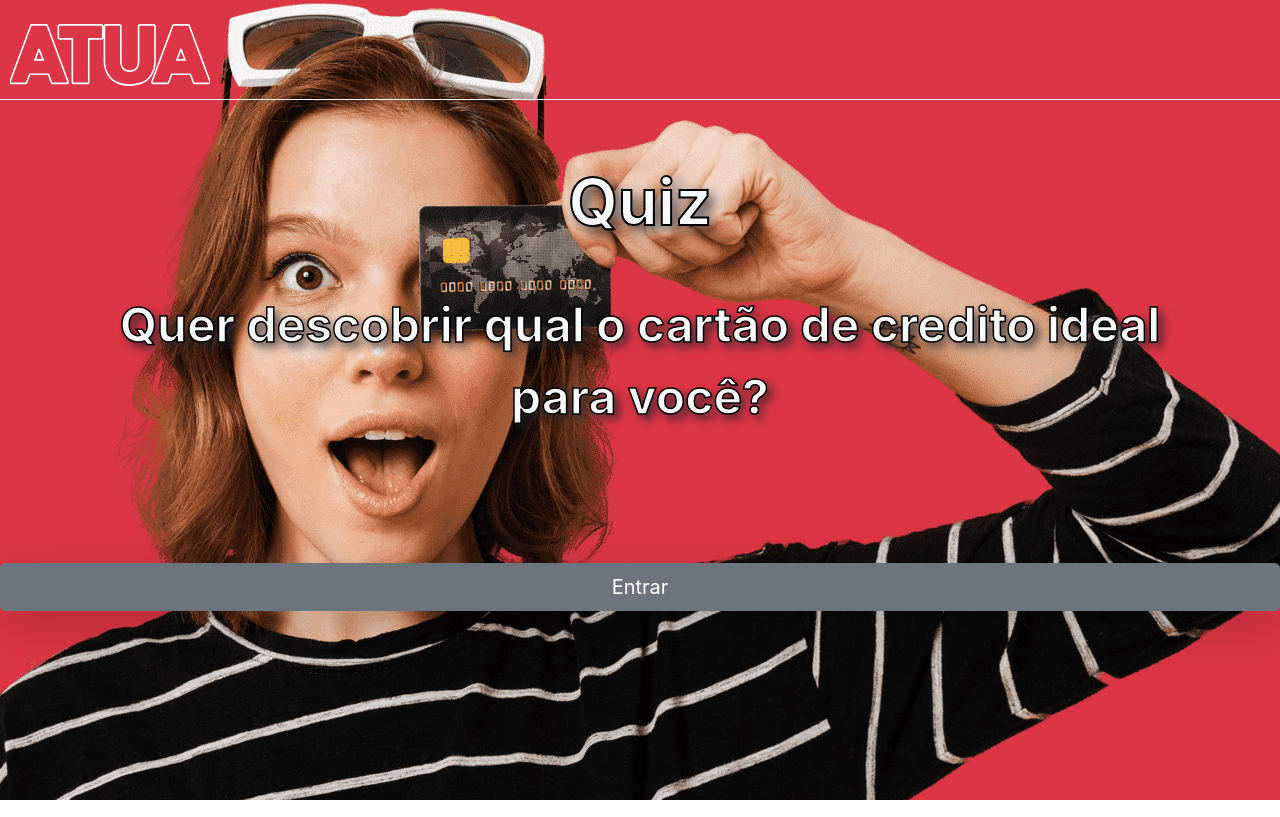
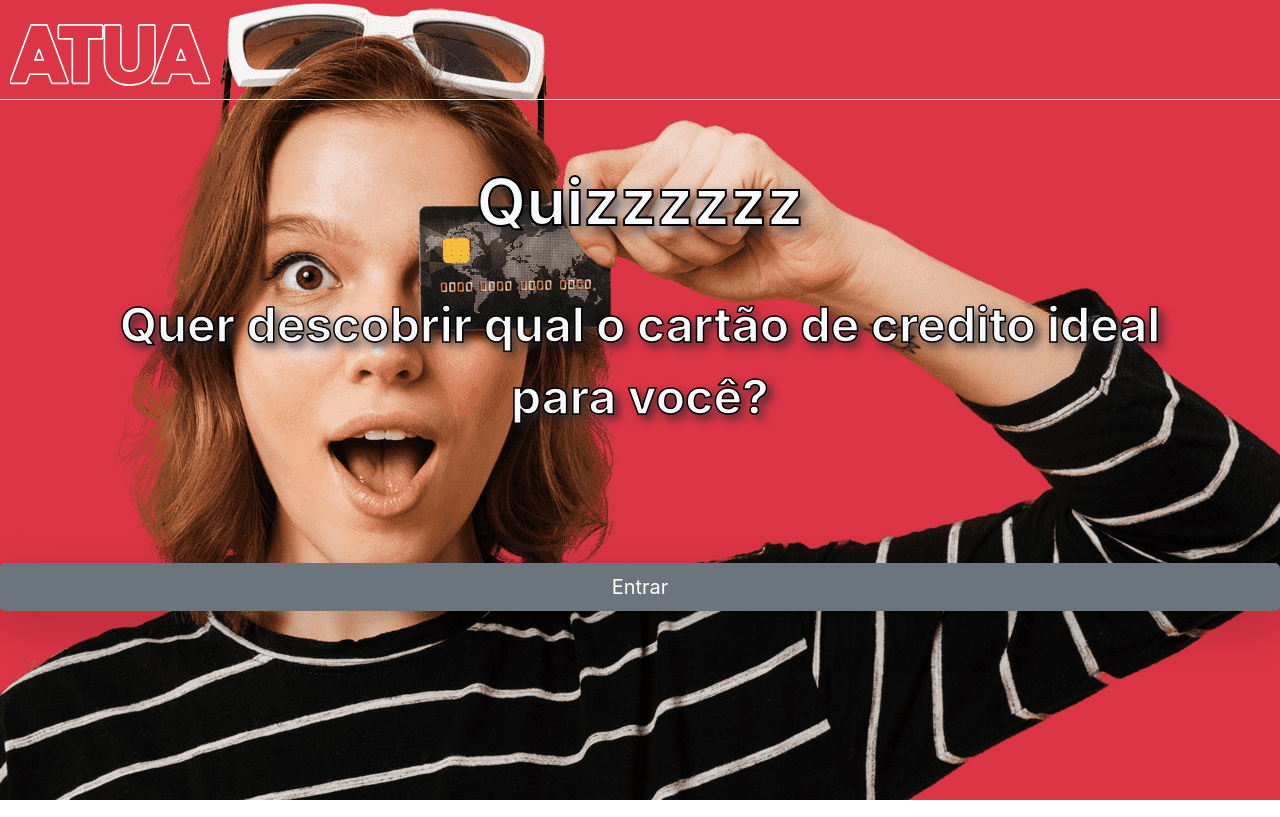
Before and after one commit to TheVinizzz/Quizzteste, a plain HTML site: page index.html in a window 1280 px wide. Drawn offline with Linux system fonts and the light colour scheme.

Commit message:
Adidiconei um z na linha 68

```diff
--- a/index.html
+++ b/index.html
@@ -65,7 +65,7 @@
       <div class="jumbotron jumbotron-fluid bg-transparent text-info text-center" id="textoGlob">
         <div class="container">
           <h1 class="inter1 display-4 font-weight-bold text-light"
-            style="font-size:4em;text-shadow: rgba(40, 40, 48,.9) 0.1em 0.1em 0.2em;" id="tituloInt">Quiz</h1>
+            style="font-size:4em;text-shadow: rgba(40, 40, 48,.9) 0.1em 0.1em 0.2em;" id="tituloInt">Quizzzzzz</h1>
           <p class="inter2 lead font-weight-bold text-light mt-5"
             style="font-size:3em;text-shadow: rgba(40, 40, 48,.9) 0.1em 0.1em 0.2em;">
             Quer descobrir
```
